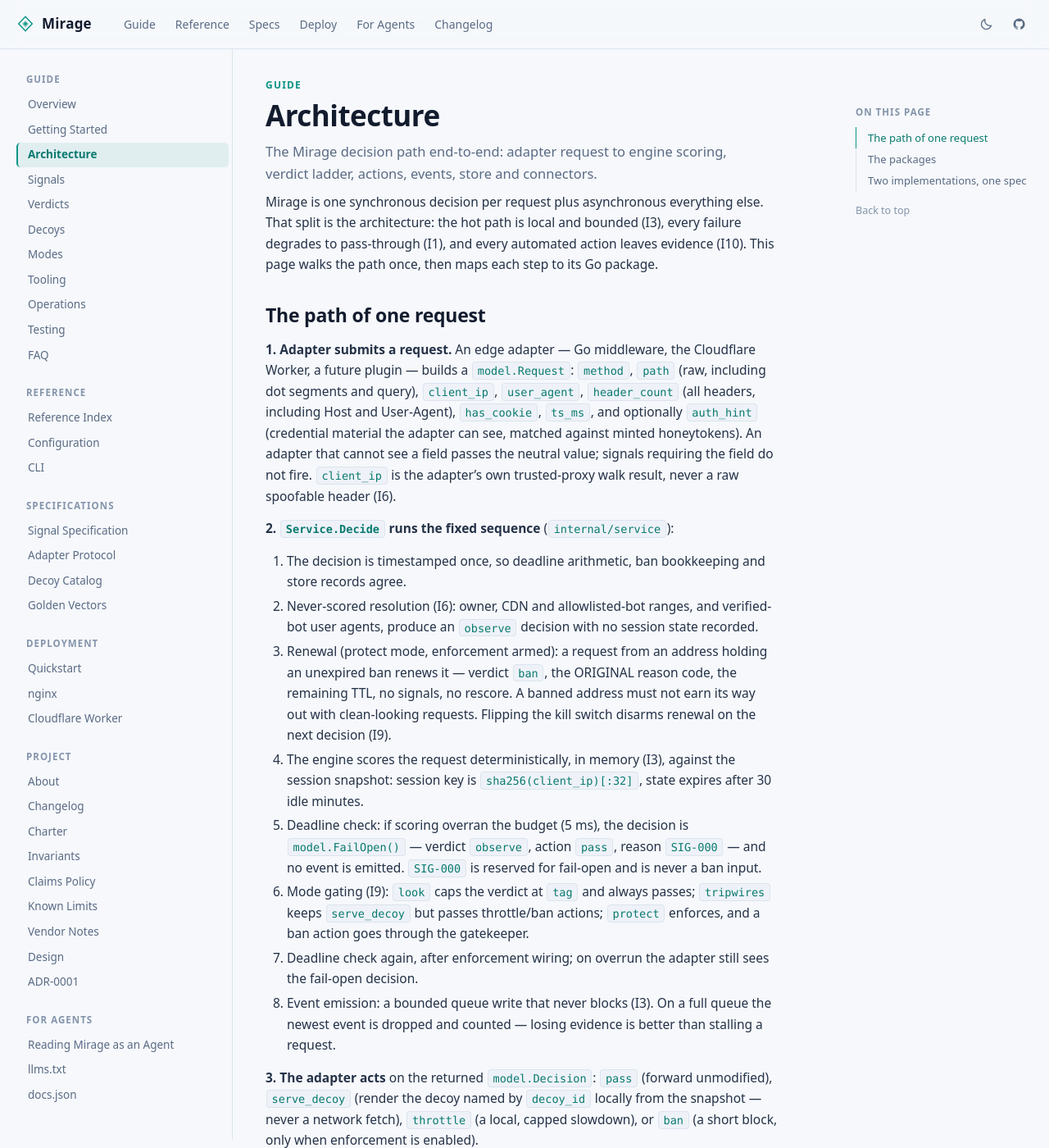
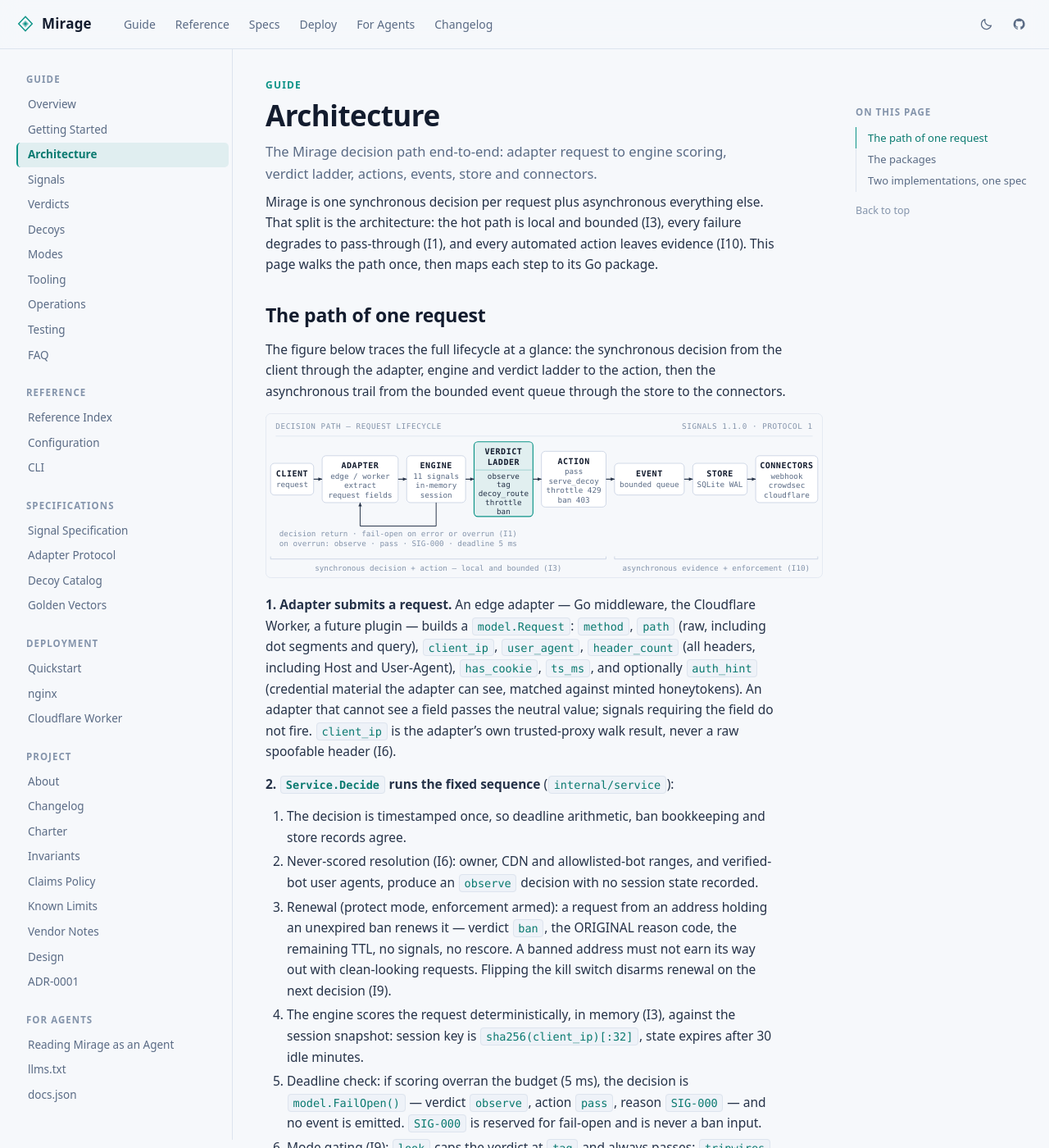
Before and after one commit to namandhakad712/Mirage, a Jekyll site: the page built from docs/guide/architecture.md, in a window 1280 px wide and 1400 px high. Shown: the whole window at 82% size. Built offline with Jekyll 4.4.1, drawn with Linux system fonts in a browser that asks for light colours.

Commit message:
docs(diagrams): hand-authored SVG figures for architecture (decision path) and verdicts (ladder) guide pages, theme-aware via var(--token, fallback), llms-full resynced

```diff
--- /dev/null
+++ b/docs/_includes/diagrams/decision-path.html
@@ -0,0 +1,97 @@
+<svg xmlns="http://www.w3.org/2000/svg" viewBox="0 0 880 260" role="img" aria-labelledby="mrg-arch-title mrg-arch-desc" style="width:100%;max-width:880px;height:auto;display:block;margin:4px auto 20px;font-family:var(--font-mono, ui-monospace, Menlo, Consolas, monospace)">
+  <title id="mrg-arch-title">The Mirage decision path: client to adapter, engine, verdict ladder and action, then event to store and connectors.</title>
+  <desc id="mrg-arch-desc">Horizontal lifecycle figure. The client request enters the adapter (edge or worker), which extracts request fields. The engine scores eleven signals against an in-memory session, the verdict ladder picks observe, tag, decoy_route, throttle or ban, and the adapter applies the action: pass, serve_decoy, throttle 429 or ban 403. The decision returns to the adapter under a 5 ms deadline and fails open on any error or overrun (I1): verdict observe, action pass, reason SIG-000. Events land on a bounded queue, drain to the SQLite WAL store, and fan out to the webhook, CrowdSec and Cloudflare connectors.</desc>
+  <defs>
+    <marker id="mrg-arch-arrow" viewBox="0 0 8 8" markerWidth="8" markerHeight="8" refX="7" refY="4" orient="auto" markerUnits="userSpaceOnUse">
+      <path d="M1 1.2 L7 4 L1 6.8 Z" fill="currentColor"/>
+    </marker>
+  </defs>
+  <style>
+    .mrg-arch-frame { fill: none; stroke: var(--border, #1e2a40); stroke-width: 1; }
+    .mrg-arch-plate { font-size: 12px; letter-spacing: 0.06em; fill: var(--faint, #5f7089); }
+    .mrg-arch-t { font-size: 13px; font-weight: 700; letter-spacing: 0.05em; fill: var(--text-strong, #f2f6fc); }
+    .mrg-arch-s { font-size: 12px; fill: var(--muted, #8fa0b8); }
+    .mrg-arch-r { font-size: 12px; fill: var(--text, #dce5f2); }
+    .mrg-arch-note { font-size: 12px; fill: var(--faint, #5f7089); }
+    .mrg-arch-node { fill: var(--surface, #111a2c); stroke: var(--border-strong, #2b3a57); stroke-width: 1; }
+    .mrg-arch-hot { fill: var(--accent-soft, rgba(69, 214, 196, 0.12)); stroke: var(--accent, #45d6c4); stroke-width: 1.5; }
+    .mrg-arch-caprule { stroke: var(--accent-line, rgba(69, 214, 196, 0.35)); stroke-width: 1; }
+    .mrg-arch-flow { stroke: currentColor; stroke-width: 1.5; }
+    .mrg-arch-back { stroke: currentColor; stroke-width: 1.25; fill: none; }
+    .mrg-arch-rule { stroke: var(--border, #1e2a40); stroke-width: 1; }
+    .mrg-arch-bracket { stroke: var(--border-strong, #2b3a57); stroke-width: 1; fill: none; }
+  </style>
+  <rect class="mrg-arch-frame" x="0.5" y="0.5" width="879" height="259" rx="8"/>
+  <text class="mrg-arch-plate" x="16" y="24">DECISION PATH — REQUEST LIFECYCLE</text>
+  <text class="mrg-arch-plate" x="864" y="24" text-anchor="end">SIGNALS 1.1.0 · PROTOCOL 1</text>
+  <line class="mrg-arch-rule" x1="16" y1="36" x2="864" y2="36"/>
+  <g>
+    <rect class="mrg-arch-node" x="8" y="79" width="68" height="50" rx="6"/>
+    <text class="mrg-arch-t" x="42" y="100" text-anchor="middle">CLIENT</text>
+    <text class="mrg-arch-s" x="42" y="116" text-anchor="middle">request</text>
+  </g>
+  <g>
+    <rect class="mrg-arch-node" x="89.4" y="67" width="120" height="74" rx="6"/>
+    <text class="mrg-arch-t" x="149.4" y="87" text-anchor="middle">ADAPTER</text>
+    <text class="mrg-arch-s" x="149.4" y="103" text-anchor="middle">edge / worker</text>
+    <text class="mrg-arch-s" x="149.4" y="118" text-anchor="middle">extract</text>
+    <text class="mrg-arch-s" x="149.4" y="133" text-anchor="middle">request fields</text>
+  </g>
+  <g>
+    <rect class="mrg-arch-node" x="222.9" y="67" width="93" height="74" rx="6"/>
+    <text class="mrg-arch-t" x="269.4" y="87" text-anchor="middle">ENGINE</text>
+    <text class="mrg-arch-s" x="269.4" y="103" text-anchor="middle">11 signals</text>
+    <text class="mrg-arch-s" x="269.4" y="118" text-anchor="middle">in-memory</text>
+    <text class="mrg-arch-s" x="269.4" y="133" text-anchor="middle">session</text>
+  </g>
+  <g>
+    <rect class="mrg-arch-hot" x="329.3" y="45" width="93" height="118" rx="6"/>
+    <text class="mrg-arch-t" x="375.8" y="65" text-anchor="middle">VERDICT</text>
+    <text class="mrg-arch-t" x="375.8" y="81" text-anchor="middle">LADDER</text>
+    <line class="mrg-arch-caprule" x1="331.3" y1="89.5" x2="420.3" y2="89.5"/>
+    <text class="mrg-arch-r" x="375.8" y="103" text-anchor="middle">observe</text>
+    <text class="mrg-arch-r" x="375.8" y="117" text-anchor="middle">tag</text>
+    <text class="mrg-arch-r" x="375.8" y="131" text-anchor="middle">decoy_route</text>
+    <text class="mrg-arch-r" x="375.8" y="145" text-anchor="middle">throttle</text>
+    <text class="mrg-arch-r" x="375.8" y="159" text-anchor="middle">ban</text>
+  </g>
+  <g>
+    <rect class="mrg-arch-node" x="435.7" y="60" width="102" height="88" rx="6"/>
+    <text class="mrg-arch-t" x="486.7" y="80" text-anchor="middle">ACTION</text>
+    <text class="mrg-arch-s" x="486.7" y="96" text-anchor="middle">pass</text>
+    <text class="mrg-arch-s" x="486.7" y="111" text-anchor="middle">serve_decoy</text>
+    <text class="mrg-arch-s" x="486.7" y="126" text-anchor="middle">throttle 429</text>
+    <text class="mrg-arch-s" x="486.7" y="141" text-anchor="middle">ban 403</text>
+  </g>
+  <g>
+    <rect class="mrg-arch-node" x="551.1" y="79" width="110" height="50" rx="6"/>
+    <text class="mrg-arch-t" x="606.1" y="100" text-anchor="middle">EVENT</text>
+    <text class="mrg-arch-s" x="606.1" y="116" text-anchor="middle">bounded queue</text>
+  </g>
+  <g>
+    <rect class="mrg-arch-node" x="674.6" y="79" width="86" height="50" rx="6"/>
+    <text class="mrg-arch-t" x="717.6" y="100" text-anchor="middle">STORE</text>
+    <text class="mrg-arch-s" x="717.6" y="116" text-anchor="middle">SQLite WAL</text>
+  </g>
+  <g>
+    <rect class="mrg-arch-node" x="774" y="67" width="98" height="74" rx="6"/>
+    <text class="mrg-arch-t" x="823" y="87" text-anchor="middle">CONNECTORS</text>
+    <text class="mrg-arch-s" x="823" y="103" text-anchor="middle">webhook</text>
+    <text class="mrg-arch-s" x="823" y="118" text-anchor="middle">crowdsec</text>
+    <text class="mrg-arch-s" x="823" y="133" text-anchor="middle">cloudflare</text>
+  </g>
+  <line class="mrg-arch-flow" x1="76" y1="104" x2="89.4" y2="104" marker-end="url(#mrg-arch-arrow)"/>
+  <line class="mrg-arch-flow" x1="209.4" y1="104" x2="222.9" y2="104" marker-end="url(#mrg-arch-arrow)"/>
+  <line class="mrg-arch-flow" x1="315.9" y1="104" x2="329.3" y2="104" marker-end="url(#mrg-arch-arrow)"/>
+  <line class="mrg-arch-flow" x1="422.3" y1="104" x2="435.7" y2="104" marker-end="url(#mrg-arch-arrow)"/>
+  <line class="mrg-arch-flow" x1="537.7" y1="104" x2="551.1" y2="104" marker-end="url(#mrg-arch-arrow)"/>
+  <line class="mrg-arch-flow" x1="661.1" y1="104" x2="674.6" y2="104" marker-end="url(#mrg-arch-arrow)"/>
+  <line class="mrg-arch-flow" x1="760.6" y1="104" x2="774" y2="104" marker-end="url(#mrg-arch-arrow)"/>
+  <path class="mrg-arch-back" d="M 269.4 141 L 269.4 178 L 149.4 178 L 149.4 141" marker-end="url(#mrg-arch-arrow)"/>
+  <text class="mrg-arch-note" x="209.4" y="194" text-anchor="middle">decision return · fail-open on error or overrun (I1)</text>
+  <text class="mrg-arch-note" x="209.4" y="210" text-anchor="middle">on overrun: observe · pass · SIG-000 · deadline 5 ms</text>
+  <path class="mrg-arch-bracket" d="M 8 226 L 8 230 L 537.7 230 L 537.7 226"/>
+  <text class="mrg-arch-note" x="272.8" y="248" text-anchor="middle">synchronous decision + action — local and bounded (I3)</text>
+  <path class="mrg-arch-bracket" d="M 551.1 226 L 551.1 230 L 872 230 L 872 226"/>
+  <text class="mrg-arch-note" x="711.5" y="248" text-anchor="middle">asynchronous evidence + enforcement (I10)</text>
+</svg>
--- a/docs/guide/architecture.md
+++ b/docs/guide/architecture.md
@@ -13,6 +13,13 @@ leaves evidence (I10). This page walks the path once, then maps each step to
 its Go package.
 
 ## The path of one request
+
+The figure below traces the full lifecycle at a glance: the synchronous
+decision from the client through the adapter, engine and verdict ladder to
+the action, then the asynchronous trail from the bounded event queue through
+the store to the connectors.
+
+{% include diagrams/decision-path.html %}
 
 **1. Adapter submits a request.** An edge adapter — Go middleware, the
 Cloudflare Worker, a future plugin — builds a `model.Request`: `method`,
```
Also changed, not shown: docs/_includes/diagrams/verdict-ladder.html (added, +65 -0 lines), docs/guide/verdicts.md (+6 -0 lines), docs/llms-full.txt (+13 -0 lines).
